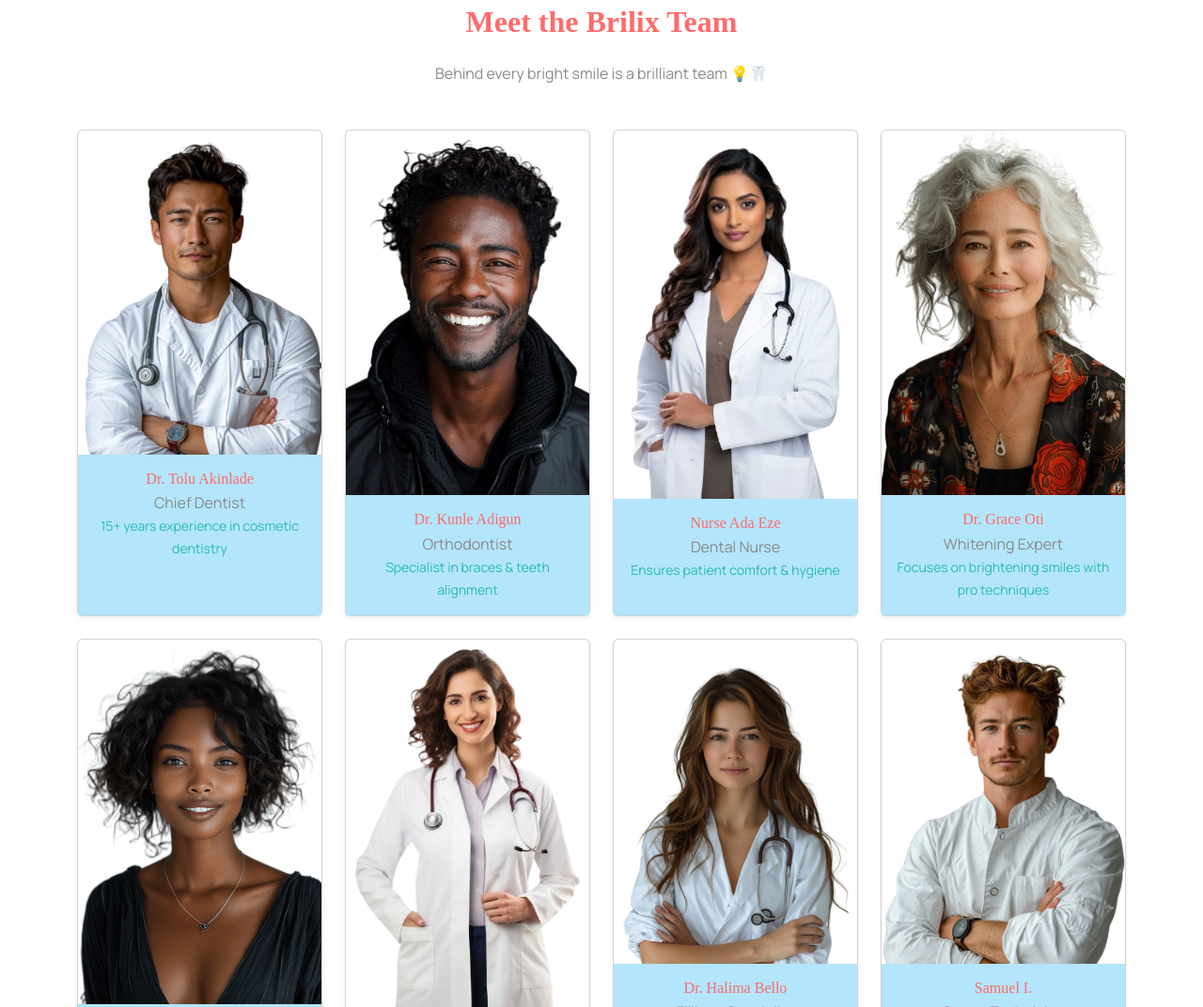
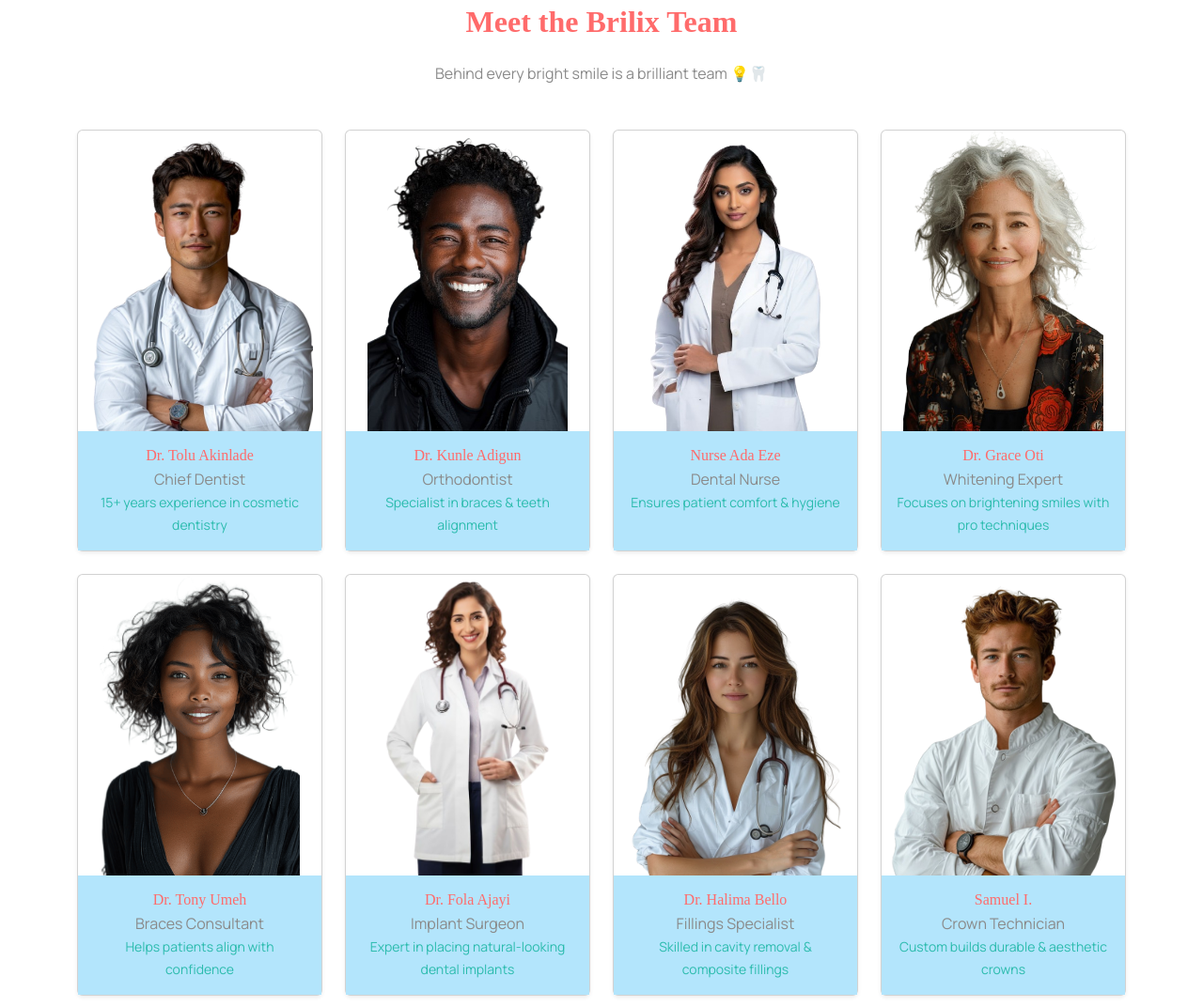
Before and after one commit to oluwaife/BRILIX, a plain HTML site: page index.html in a window 1280 px wide. Shown: the part 3260-4332 px from the top of the page at 94% size. Drawn offline with nearby package versions, Linux system fonts and the light colour scheme; a web font is replaced by a local one.

Commit message:
Update style.css

```diff
--- a/css/style.css
+++ b/css/style.css
@@ -172,7 +172,11 @@ body {
 /* about */
 .card-img-top {
   height: 260px;
-  object-fit: cover;
+  object-fit: contain;
+}
+.team-img {
+  height: 260px;
+  object-fit: contain;
 }
 small {
   color: var(--TealGreen);
@@ -252,6 +256,10 @@ small {
 
 .card-img-top {
   object-fit: fill;
+  height: 20rem;
+}
+.team-img {
+  object-fit: contain;
   height: 20rem;
 }
 .modal-title {
```
